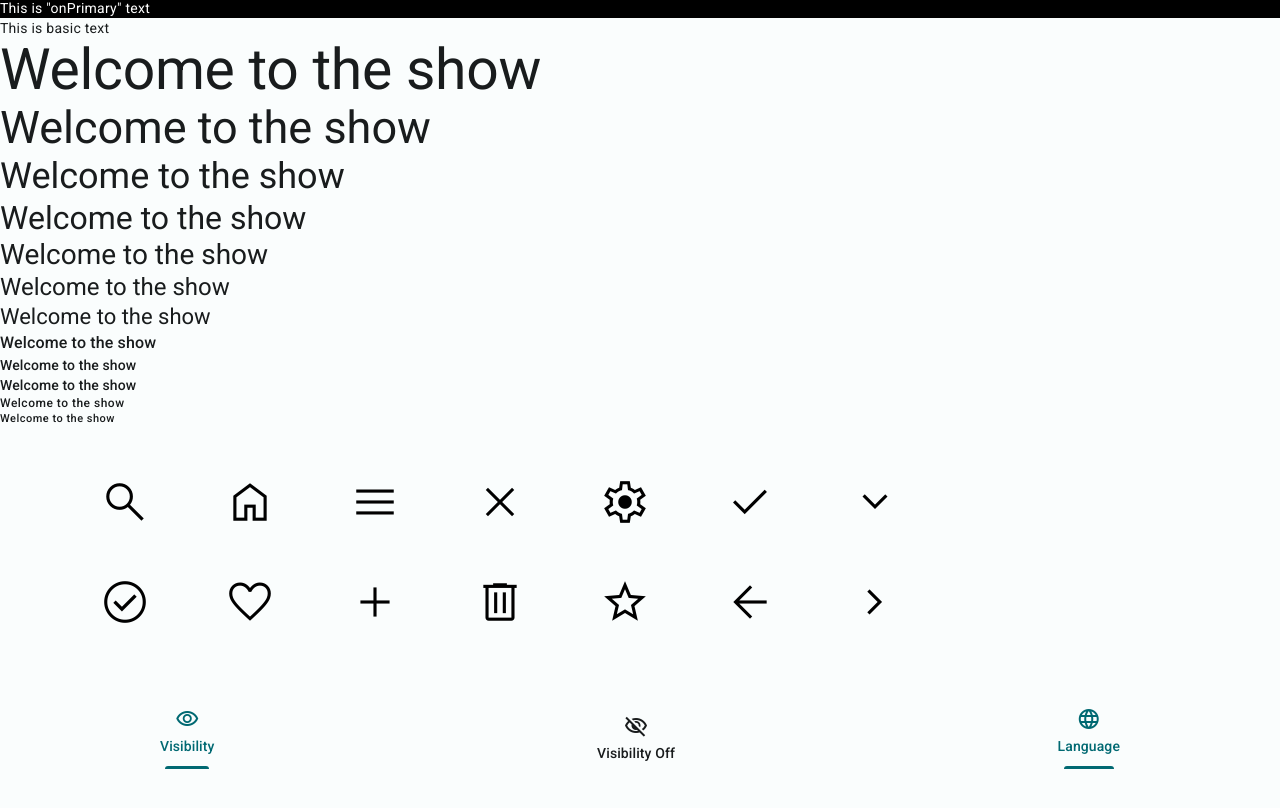
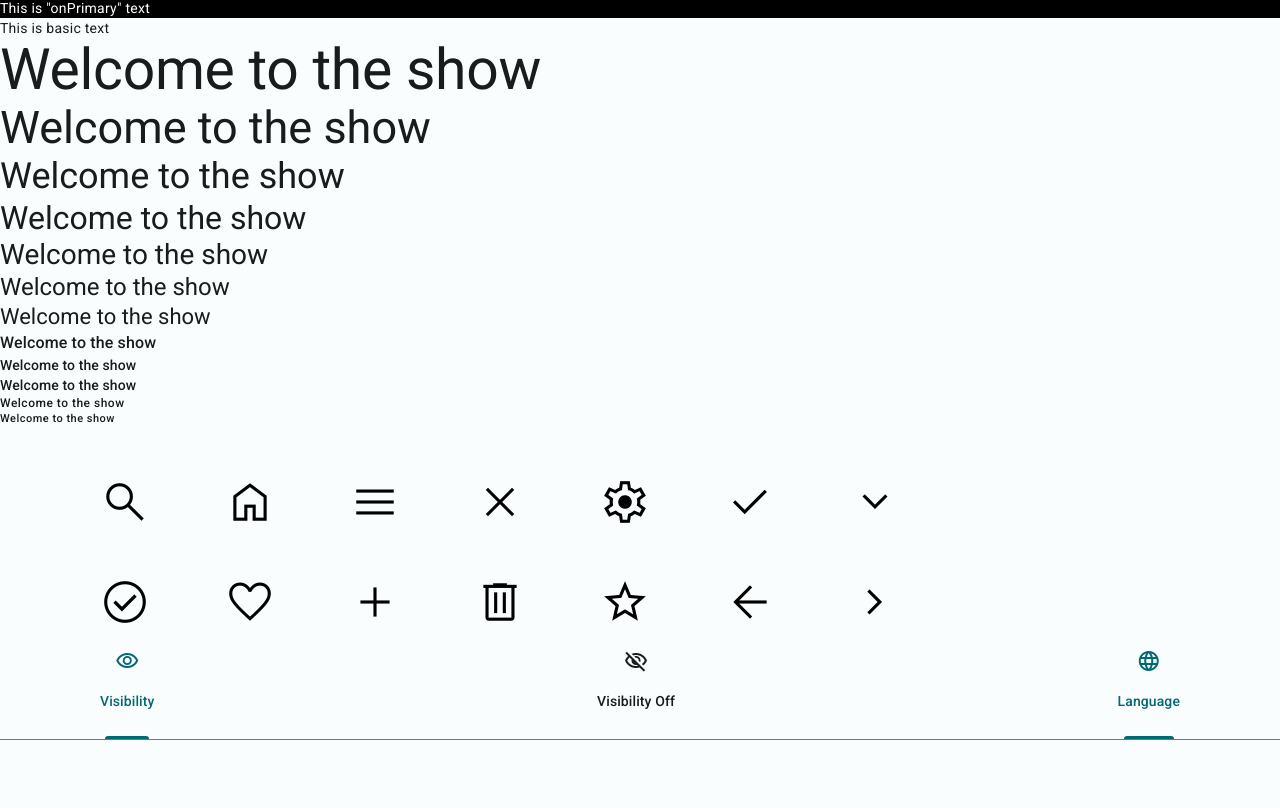
Before and after one commit to OlyaLev/LearningReact, a React (Create React App) app: page / in a window 1280 px wide. Shown: the part 642-1450 px from the top of the page. After the commit the page ends 1382 px from the top, so only its background shows below. Built offline with nearby package versions, Linux system fonts and the light colour scheme.

Commit message:
feat: create color.ts

```diff
--- a/src/Icon/Icon.tsx
+++ b/src/Icon/Icon.tsx
@@ -1,5 +1,7 @@
 import { CSSProperties } from 'react';
+import { colors, type Color } from '../utils/color';
 type Props = {
+  color?: Color;
   icon:
     | 'search'
     | 'home'
@@ -30,10 +32,11 @@ type Props = {
  * @see https://fonts.google.com/icons
  */
 export const Icon = (props: Props) => {
-  const { fontSize, icon } = props;
+  const { fontSize, icon, color } = props;
   const iconFontSize: CSSProperties = { fontSize: fontSize };
+  const colorStyle = color ? colors[color] : '';
   return (
-    <span style={iconFontSize} className="material-symbols-outlined">
+    <span style={iconFontSize} className={`${colorStyle} material-symbols-outlined`}>
       {icon}
     </span>
   );
--- a/src/Tab/Tab.module.css
+++ b/src/Tab/Tab.module.css
@@ -4,13 +4,18 @@
 }
 
 .activeIndicator {
-  display: none;
-}
-
-.activeIndicatorExist {
   width: 80%;
   height: 3px;
   margin-top: 10px;
   background-color: var(--md-sys-color-primary-light);
   border-radius: 3px 3px 0 0;
 }
+
+.tabHeight {
+  height: 112px;
+}
+
+.iconContainer {
+  padding-top: 22px;
+  height: 42px;
+}
--- a/src/Tab/Tab.tsx
+++ b/src/Tab/Tab.tsx
@@ -2,6 +2,7 @@ import styles from './Tab.module.css';
 import { type ReactNode } from 'react';
 import { Typography } from '../Typography/Typography';
 import { Box } from '../Box/Box';
+import { colors } from '../utils/color';
 
 type Props = {
   label: string;
@@ -12,15 +13,16 @@ type Props = {
 export const Tab = (props: Props) => {
   const { label, selected, tabIcon } = props;
   const colorType = selected ? 'primary' : 'onSurface';
-  const activeInd = selected ? styles.activeIndicatorExist : styles.activeIndicator;
   return (
-    <button className={styles.tabCommon}>
-      <Box direction="column" justifyContent="center" alignItems="center">
-        <Typography color={colorType}>{tabIcon}</Typography>
-        <Typography variant="titleSmall" color={colorType}>
-          {label}
-        </Typography>
-        <div className={activeInd}></div>
+    <button className={styles.tabCommon + ' ' + styles.tabHeight}>
+      <Box direction="column" justifyContent="start" alignItems="center" height="100%">
+        <div className={colors[colorType] + ' ' + styles.iconContainer}>{tabIcon}</div>
+        <Box direction="column" justifyContent="spaceBetween" alignItems="center" height="48px">
+          <Typography variant="titleSmall" color={colorType}>
+            {label}
+          </Typography>
+          {selected ? <div className={styles.activeIndicator}></div> : null}
+        </Box>
       </Box>
     </button>
   );
--- a/src/Tabs/Tabs.module.css
+++ b/src/Tabs/Tabs.module.css
@@ -1,3 +1,13 @@
 .container {
+  height: 112px;
+  padding-left: 100px;
+  padding-right: 100px;
   background-color: var(--md-sys-color-surface-light);
 }
+
+.divider {
+  height: 1px;
+  margin-left: -100px;
+  margin-right: -100px;
+  background-color: var(--md-sys-color-outline-light);
+}
--- a/src/Tabs/Tabs.tsx
+++ b/src/Tabs/Tabs.tsx
@@ -8,9 +8,10 @@ export const Tabs = (props: Props) => {
   const { children } = props;
   return (
     <div className={styles.container}>
-      <Box direction="row" justifyContent="spaceBetween" alignItems="center" mx={20} my={10}>
+      <Box direction="row" justifyContent="spaceBetween" alignItems="center">
         {children}
       </Box>
+      <div className={styles.divider}></div>
     </div>
   );
 };
--- a/src/Typography/Typography.module.css
+++ b/src/Typography/Typography.module.css
@@ -2,126 +2,6 @@
   margin: 0px;
   text-align: start;
   font-family: 'Roboto', 'Helvetica', 'Arial', sans-serif;
-}
-
-.primary {
-  color: var(--md-sys-color-primary-light);
-}
-
-.primaryContainer {
-  color: var(--md-sys-color-primary-container-light);
-}
-
-.onPrimary {
-  color: var(--md-sys-color-on-primary-light);
-}
-
-.onPrimaryContainer {
-  color: var(--md-sys-color-on-primary-container-light);
-}
-
-.secondary {
-  color: var(--md-sys-color-secondary-light);
-}
-
-.secondaryContainer {
-  color: var(--md-sys-color-secondary-container-light);
-}
-
-.onSecondary {
-  color: var(--md-sys-color-on-secondary-light);
-}
-
-.onSecondaryContainer {
-  color: var(--md-sys-color-on-secondary-container-light);
-}
-
-.tertiary {
-  color: var(--md-sys-color-tertiary-light);
-}
-
-.tertiaryContainer {
-  color: var(--md-sys-color-tertiary-container-light);
-}
-
-.onTertiary {
-  color: var(--md-sys-color-on-tertiary-light);
-}
-
-.onTertiaryContainer {
-  color: var(--md-sys-color-on-tertiary-container-light);
-}
-
-.error {
-  color: var(--md-sys-color-error-light);
-}
-
-.errorContainer {
-  color: var(--md-sys-color-error-container-light);
-}
-
-.onError {
-  color: var(--md-sys-color-on-error-light);
-}
-
-.onErrorContainer {
-  color: var(--md-sys-color-on-error-container-light);
-}
-
-.outline {
-  color: var(--md-sys-color-outline-light);
-}
-
-.background {
-  color: var(--md-sys-color-background-light);
-}
-
-.onBackground {
-  color: var(--md-sys-color-on-background-light);
-}
-
-.surface {
-  color: var(--md-sys-color-surface-light);
-}
-
-.onSurface {
-  color: var(--md-sys-color-on-surface-light);
-}
-
-.surfaceVariant {
-  color: var(--md-sys-color-surface-variant-light);
-}
-
-.onSurfaceVariant {
-  color: var(--md-sys-color-on-surface-variant-light);
-}
-
-.inverseSurface {
-  color: var(--md-sys-color-inverse-surface-light);
-}
-
-.inverseOnSurface {
-  color: var(--md-sys-color-inverse-on-surface-light);
-}
-
-.inversePrimary {
-  color: var(--md-sys-color-inverse-primary-light);
-}
-
-.shadow {
-  color: var(--md-sys-color-shadow-light);
-}
-
-.surfaceTint {
-  color: var(--md-sys-color-surface-tint-light);
-}
-
-.outlineVariant {
-  color: var(--md-sys-color-outline-variant-light);
-}
-
-.scrim {
-  color: var(--md-sys-color-scrim-light);
 }
 
 .displayLarge {
--- a/src/Typography/Typography.tsx
+++ b/src/Typography/Typography.tsx
@@ -1,37 +1,7 @@
 import styles from './Typography.module.css';
 import { type ReactNode } from 'react';
-const colors = {
-  primary: styles.primary,
-  primaryContainer: styles.primaryContainer,
-  onPrimary: styles.onPrimary,
-  onPrimaryContainer: styles.onPrimaryContainer,
-  secondary: styles.secondary,
-  secondaryContainer: styles.secondaryContainer,
-  onSecondary: styles.onSecondary,
-  onSecondaryContainer: styles.onSecondaryContainer,
-  tertiary: styles.tertiary,
-  tertiaryContainer: styles.tertiaryContainer,
-  onTertiary: styles.onTertiary,
-  onTertiaryContainer: styles.onTertiaryContainer,
-  error: styles.error,
-  errorContainer: styles.errorContainer,
-  onError: styles.onError,
-  onErrorContainer: styles.onErrorContainer,
-  outline: styles.outline,
-  background: styles.background,
-  onBackground: styles.onBackground,
-  surface: styles.surface,
-  onSurface: styles.onSurface,
-  surfaceVariant: styles.surfaceVariant,
-  onSurfaceVariant: styles.onSurfaceVariant,
-  inverseSurface: styles.inverseSurface,
-  inverseOnSurface: styles.inverseOnSurface,
-  inversePrimary: styles.inversePrimary,
-  shadow: styles.shadow,
-  surfaceTint: styles.surfaceTint,
-  outlineVariant: styles.outlineVariant,
-  scrim: styles.scrim,
-};
+import { colors, type Color } from '../utils/color';
+
 const variants = {
   displayLarge: styles.displayLarge,
   displayMedium: styles.displayMedium,
@@ -49,38 +19,9 @@ const variants = {
   bodyMedium: styles.bodyMedium,
   bodySmall: styles.bodySmall,
 };
+
 type Props = {
-  color?:
-    | 'primary'
-    | 'primaryContainer'
-    | 'onPrimary'
-    | 'onPrimaryContainer'
-    | 'secondary'
-    | 'secondaryContainer'
-    | 'onSecondary'
-    | 'onSecondaryContainer'
-    | 'tertiary'
-    | 'tertiaryContainer'
-    | 'onTertiary'
-    | 'onTertiaryContainer'
-    | 'error'
-    | 'errorContainer'
-    | 'onError'
-    | 'onErrorContainer'
-    | 'outline'
-    | 'background'
-    | 'onBackground'
-    | 'surface'
-    | 'onSurface'
-    | 'surfaceVariant'
-    | 'onSurfaceVariant'
-    | 'inverseSurface'
-    | 'inverseOnSurface'
-    | 'inversePrimary'
-    | 'shadow'
-    | 'surfaceTint'
-    | 'outlineVariant'
-    | 'scrim';
+  color?: Color;
   /**
    * Prop to choose which writing style from MD3 to use
    * @example
--- /dev/null
+++ b/src/utils/color.module.css
@@ -0,0 +1,119 @@
+.primary {
+  color: var(--md-sys-color-primary-light);
+}
+
+.primaryContainer {
+  color: var(--md-sys-color-primary-container-light);
+}
+
+.onPrimary {
+  color: var(--md-sys-color-on-primary-light);
+}
+
+.onPrimaryContainer {
+  color: var(--md-sys-color-on-primary-container-light);
+}
+
+.secondary {
+  color: var(--md-sys-color-secondary-light);
+}
+
+.secondaryContainer {
+  color: var(--md-sys-color-secondary-container-light);
+}
+
+.onSecondary {
+  color: var(--md-sys-color-on-secondary-light);
+}
+
+.onSecondaryContainer {
+  color: var(--md-sys-color-on-secondary-container-light);
+}
+
+.tertiary {
+  color: var(--md-sys-color-tertiary-light);
+}
+
+.tertiaryContainer {
+  color: var(--md-sys-color-tertiary-container-light);
+}
+
+.onTertiary {
+  color: var(--md-sys-color-on-tertiary-light);
+}
+
+.onTertiaryContainer {
+  color: var(--md-sys-color-on-tertiary-container-light);
+}
+
+.error {
+  color: var(--md-sys-color-error-light);
+}
+
+.errorContainer {
+  color: var(--md-sys-color-error-container-light);
+}
+
+.onError {
+  color: var(--md-sys-color-on-error-light);
+}
+
+.onErrorContainer {
+  color: var(--md-sys-color-on-error-container-light);
+}
+
+.outline {
+  color: var(--md-sys-color-outline-light);
+}
+
+.background {
+  color: var(--md-sys-color-background-light);
+}
+
+.onBackground {
+  color: var(--md-sys-color-on-background-light);
+}
+
+.surface {
+  color: var(--md-sys-color-surface-light);
+}
+
+.onSurface {
+  color: var(--md-sys-color-on-surface-light);
+}
+
+.surfaceVariant {
+  color: var(--md-sys-color-surface-variant-light);
+}
+
+.onSurfaceVariant {
+  color: var(--md-sys-color-on-surface-variant-light);
+}
+
+.inverseSurface {
+  color: var(--md-sys-color-inverse-surface-light);
+}
+
+.inverseOnSurface {
+  color: var(--md-sys-color-inverse-on-surface-light);
+}
+
+.inversePrimary {
+  color: var(--md-sys-color-inverse-primary-light);
+}
+
+.shadow {
+  color: var(--md-sys-color-shadow-light);
+}
+
+.surfaceTint {
+  color: var(--md-sys-color-surface-tint-light);
+}
+
+.outlineVariant {
+  color: var(--md-sys-color-outline-variant-light);
+}
+
+.scrim {
+  color: var(--md-sys-color-scrim-light);
+}
--- /dev/null
+++ b/src/utils/color.ts
@@ -0,0 +1,65 @@
+import styles from './color.module.css';
+export type Color =
+  | 'primary'
+  | 'primaryContainer'
+  | 'onPrimary'
+  | 'onPrimaryContainer'
+  | 'secondary'
+  | 'secondaryContainer'
+  | 'onSecondary'
+  | 'onSecondaryContainer'
+  | 'tertiary'
+  | 'tertiaryContainer'
+  | 'onTertiary'
+  | 'onTertiaryContainer'
+  | 'error'
+  | 'errorContainer'
+  | 'onError'
+  | 'onErrorContainer'
+  | 'outline'
+  | 'background'
+  | 'onBackground'
+  | 'surface'
+  | 'onSurface'
+  | 'surfaceVariant'
+  | 'onSurfaceVariant'
+  | 'inverseSurface'
+  | 'inverseOnSurface'
+  | 'inversePrimary'
+  | 'shadow'
+  | 'surfaceTint'
+  | 'outlineVariant'
+  | 'scrim';
+
+export const colors = {
+  primary: styles.primary,
+  primaryContainer: styles.primaryContainer,
+  onPrimary: styles.onPrimary,
+  onPrimaryContainer: styles.onPrimaryContainer,
+  secondary: styles.secondary,
+  secondaryContainer: styles.secondaryContainer,
+  onSecondary: styles.onSecondary,
+  onSecondaryContainer: styles.onSecondaryContainer,
+  tertiary: styles.tertiary,
+  tertiaryContainer: styles.tertiaryContainer,
+  onTertiary: styles.onTertiary,
+  onTertiaryContainer: styles.onTertiaryContainer,
+  error: styles.error,
+  errorContainer: styles.errorContainer,
+  onError: styles.onError,
+  onErrorContainer: styles.onErrorContainer,
+  outline: styles.outline,
+  background: styles.background,
+  onBackground: styles.onBackground,
+  surface: styles.surface,
+  onSurface: styles.onSurface,
+  surfaceVariant: styles.surfaceVariant,
+  onSurfaceVariant: styles.onSurfaceVariant,
+  inverseSurface: styles.inverseSurface,
+  inverseOnSurface: styles.inverseOnSurface,
+  inversePrimary: styles.inversePrimary,
+  shadow: styles.shadow,
+  surfaceTint: styles.surfaceTint,
+  outlineVariant: styles.outlineVariant,
+  scrim: styles.scrim,
+};
```
Also changed, not shown: src/Button/Button.tsx (+4 -5 lines).
